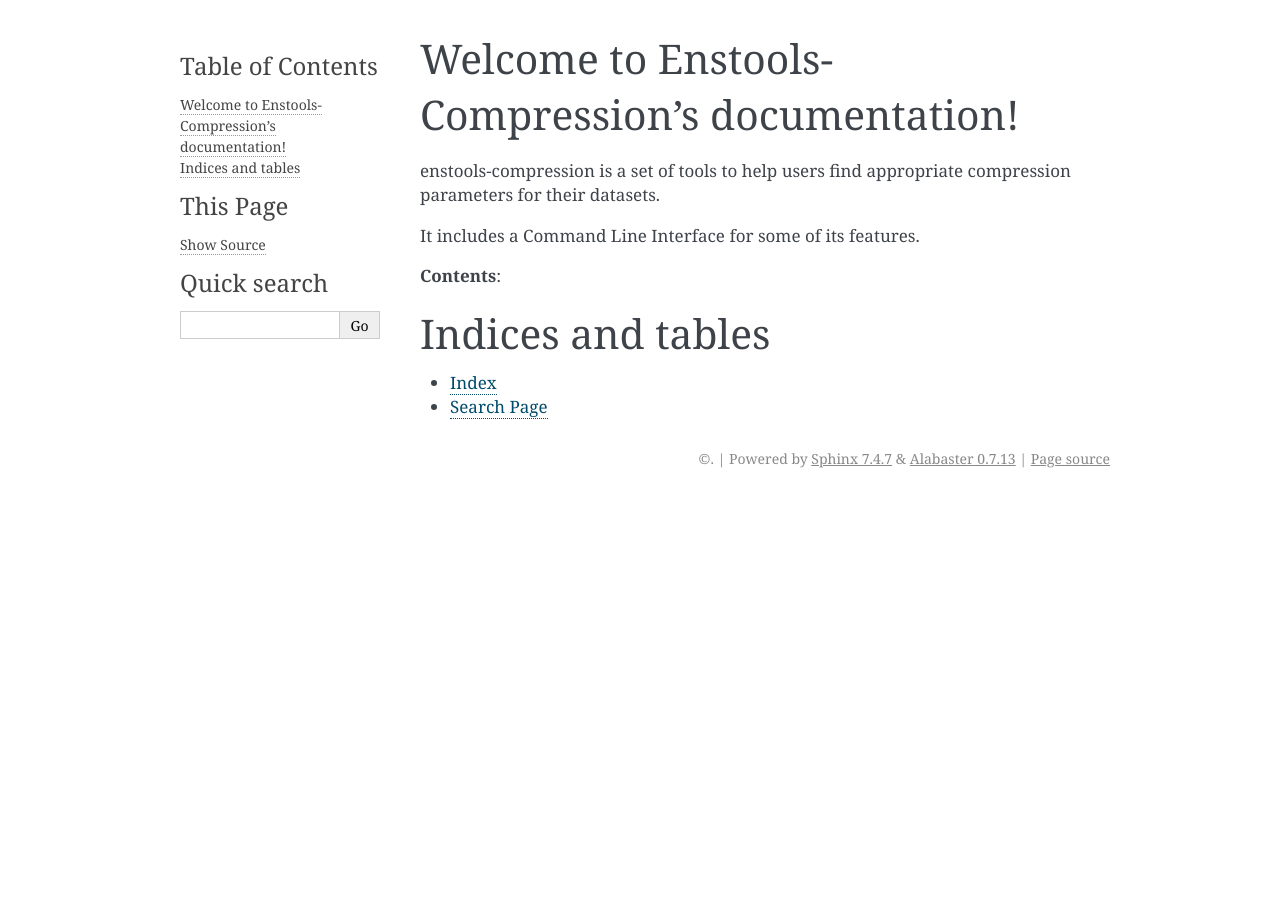
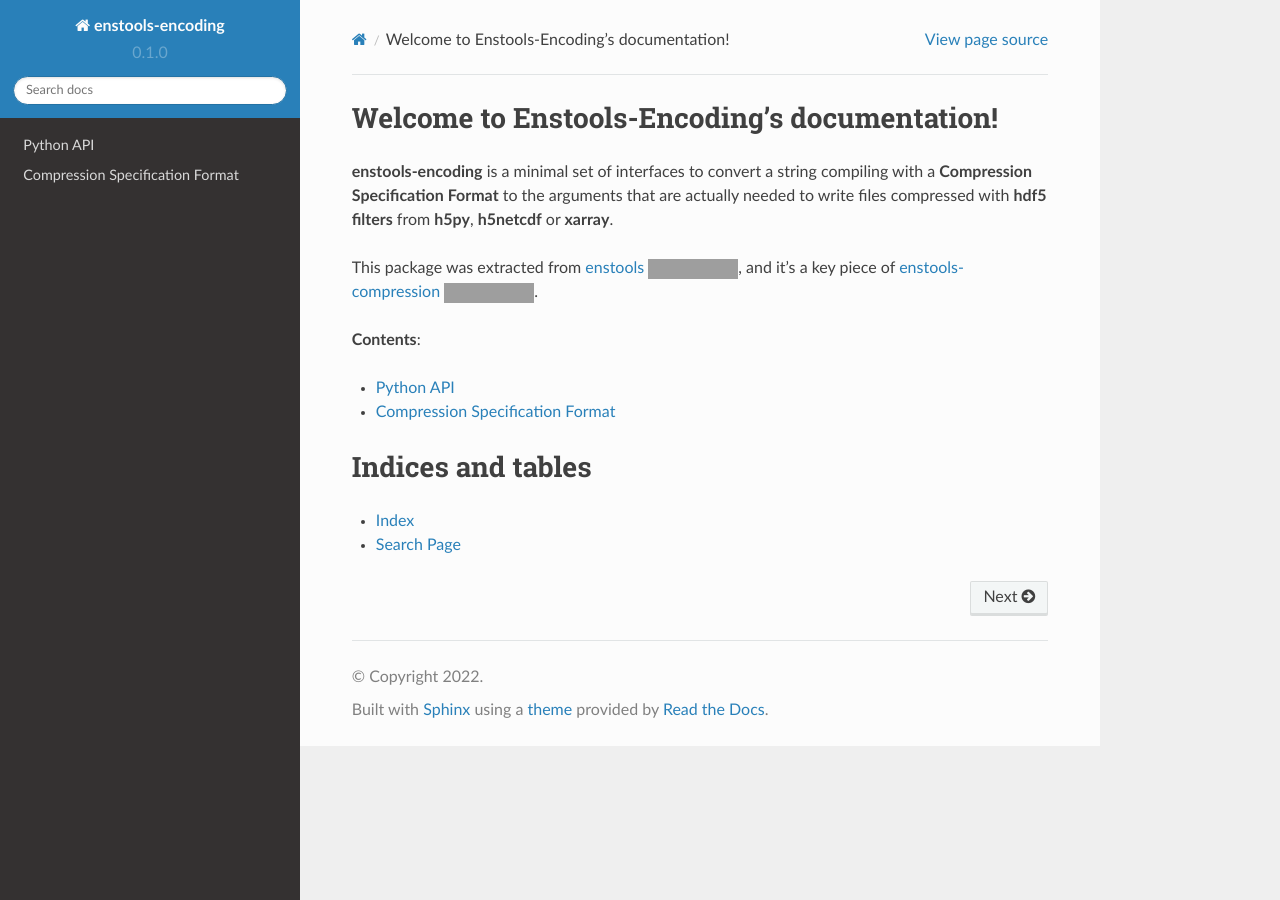
Before and after one commit to wavestoweather/enstools-encoding, a Sphinx documentation site: the page built from docs/source/index.rst, in a window 1280 px wide. Built offline with Sphinx 7.4.7 and the Read the Docs theme 2.0.0, drawn with Linux system fonts in a browser that asks for light colours; grey boxes are pictures that could not be loaded.

Commit message:
Update documentations.

```diff
--- a/docs/source/conf.py
+++ b/docs/source/conf.py
@@ -0,0 +1,37 @@
+# Configuration file for the Sphinx documentation builder.
+
+# -- Project information
+
+project = 'enstools-encoding'
+copyright = '2022'
+author = 'Oriol Tintó Prims'
+
+release = '0.1'
+version = '0.1.0'
+
+# -- General configuration
+
+extensions = [
+    'sphinx.ext.duration',
+    'sphinx.ext.doctest',
+    'sphinx.ext.autodoc',
+    'sphinx.ext.autosummary',
+    'sphinx.ext.intersphinx',
+    'sphinxcontrib.autoprogram',
+    'numpydoc',
+]
+
+intersphinx_mapping = {
+    'python': ('https://docs.python.org/3/', None),
+    'sphinx': ('https://www.sphinx-doc.org/en/master/', None),
+}
+intersphinx_disabled_domains = ['std']
+
+templates_path = ['_templates']
+
+# -- Options for HTML output
+
+html_theme = 'sphinx_rtd_theme'
+
+# -- Options for EPUB output
+epub_show_urls = 'footnote'
--- a/docs/source/index.rst
+++ b/docs/source/index.rst
@@ -1,14 +1,25 @@
-Welcome to Enstools-Compression's documentation!
+Welcome to Enstools-Encoding's documentation!
 =================================================
-enstools-compression is a set of tools to help users find appropriate compression parameters for their datasets.
+**enstools-encoding** is a minimal set of interfaces to convert a string compiling with a **Compression Specification Format**
+to the arguments that are actually needed to write files compressed with **hdf5 filters** from **h5py**, **h5netcdf** or **xarray**.
 
-It includes a Command Line Interface for some of its features.
+This package was extracted from `enstools <https://github.com/wavestoweather/enstools>`_ |enstoolsbadge|, and it's a key piece of `enstools-compression <https://github.com/wavestoweather/enstools-compression>`_ |compressionbadge|.
 
+.. |enstoolsbadge| image:: https://readthedocs.org/projects/enstools/badge/?version=latest
+    :target: https://enstools.readthedocs.io/en/latest/?badge=latest
+    :alt: Documentation Status
+
+.. |compressionbadge| image:: https://readthedocs.org/projects/enstools-compression/badge/?version=latest
+    :target: https://enstools-compression.readthedocs.io/en/latest/?badge=latest
+    :alt: Documentation Status
 
 **Contents**:
 
 .. toctree::
     :maxdepth: 2
+
+    api.rst
+    CompressionSpecificationFormat.rst
 
 
 
```
Also changed, not shown: docs/source/CompressionSpecificationFormat.rst (added, +29 -0 lines).
